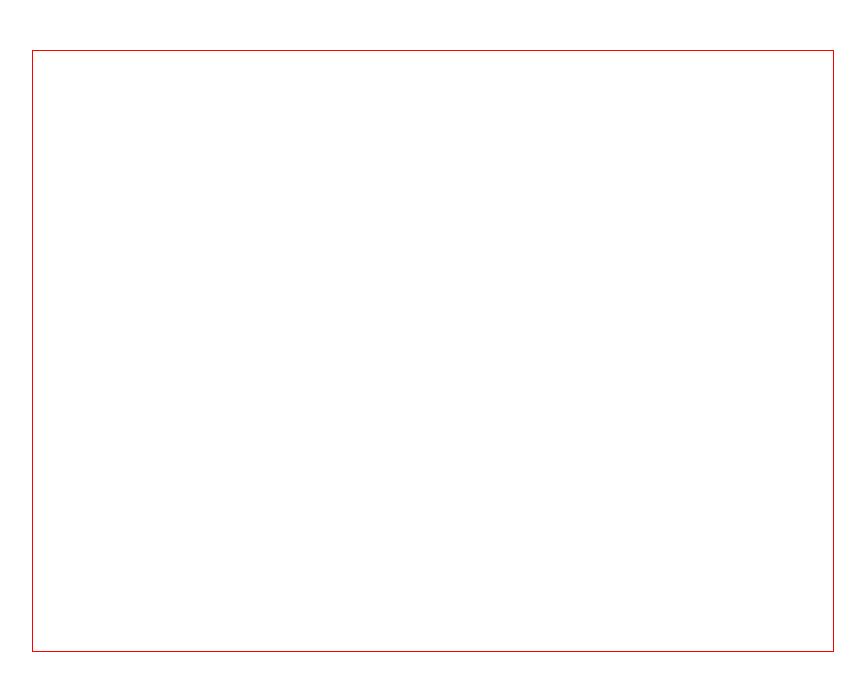
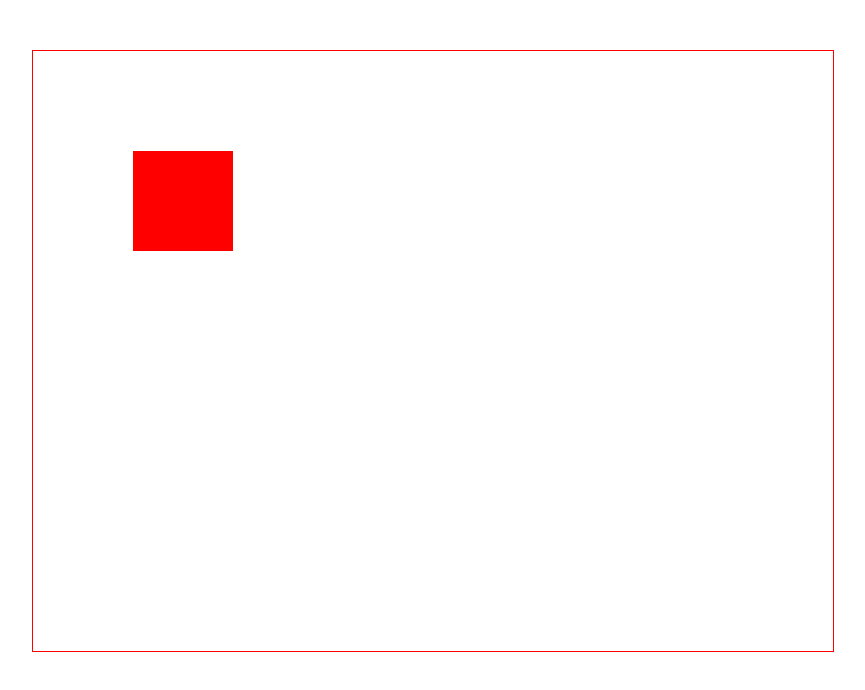
Before and after one commit to Evil-Devil/code-jam-game, a plain HTML site: page index.html in a window 1280 px wide. Shown: the whole page, without its empty margins (118-983 px from the left). Drawn offline with Linux system fonts and the light colour scheme.

Commit message:
basic engine set up

```diff
--- /dev/null
+++ b/engine.js
@@ -0,0 +1,31 @@
+var Engine = function(canvasId) {
+
+    var that = {};
+    var canvas = null;
+    var canvasId = canvasId;
+    var context = null;
+
+    function retrieveCanvas() {
+        canvas = document.getElementById(canvasId);
+    };
+
+    function retrieveContext() {
+        context = canvas.getContext("2d");
+    }
+
+    that.getCanvas = function() {
+        return canvas;
+    };
+
+    that.getContext = function() {
+        return context;
+    }
+
+    that.init = function() {
+        retrieveCanvas();
+        retrieveContext();
+    }
+
+    return that;
+
+};
--- a/game.js
+++ b/game.js
@@ -1,4 +1,23 @@
-var ctx = null;
-function init() {
-    ctx = document.getElementById('')
+var engine = new Engine("gameCanvas");
+engine.init();
+
+var ctx = engine.getContext();
+var gfx = new Gfx(ctx);
+
+// draw something ...
+function gameLoop() {
+
+    updateLogic();
+    drawGraphics();
+
+    requestAnimationFrame(gameLoop);
 }
+requestAnimationFrame(gameLoop);
+
+function updateLogic() {
+
+}
+
+function drawGraphics() {
+    gfx.drawQuad(100, 100, 100, 100);
+}
--- /dev/null
+++ b/gfx.js
@@ -0,0 +1,18 @@
+var Gfx = function (context) {
+    var that = {};
+    var ctx = context;
+
+    that.drawLine = function (x1, y1, x2, y2) {
+        ctx.moveTo(x1, y1);
+        ctx.lineTo(x2, y2);
+        ctx.stroke();
+    }
+    that.drawQuad = function (x, y, width, height) {
+        ctx.fillStyle = '#FF0000';
+        ctx.fillRect(x, y, width, height);
+    }
+    that.drawCircle = function (x, y, radius) {
+    }
+
+    return that;
+}
--- a/index.html
+++ b/index.html
@@ -7,6 +7,8 @@
 </head>
 <body>
     <canvas id="gameCanvas" width="800" height="600"></canvas>
+    <script type="text/javascript" src="engine.js"></script>
+    <script type="text/javascript" src="gfx.js"></script>
     <script type="text/javascript" src="game.js"></script>
 </body>
 </html>
```
